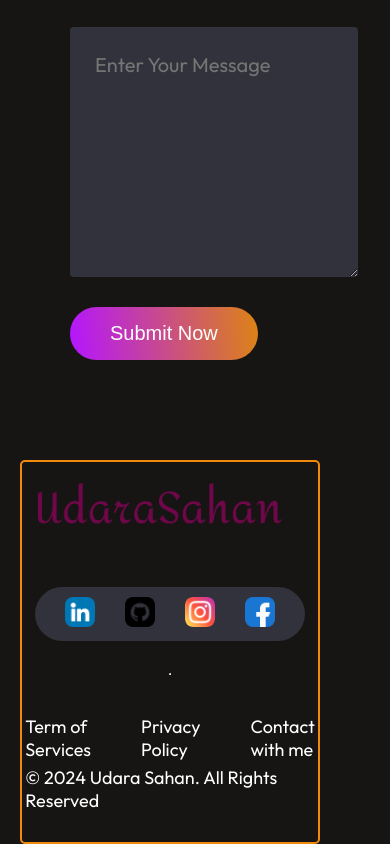
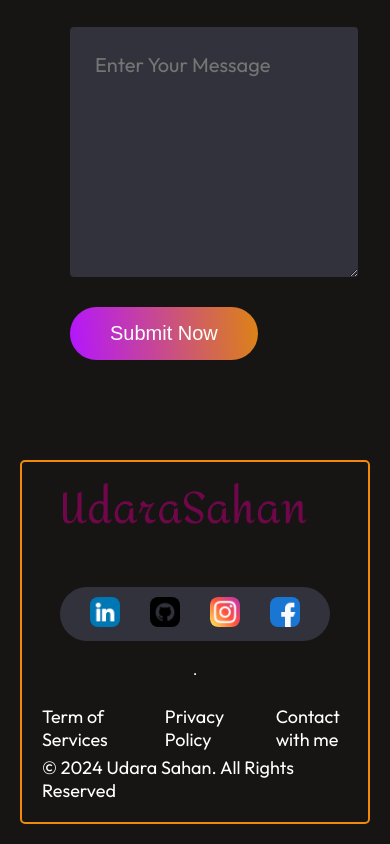
Before and after one commit to udarasahan/portfolio-website, a React (Vite) app: page / in a window 390 px wide. Shown: the part 7297-8141 px from the top of the page. Built offline with nearby package versions, Linux system fonts and the light colour scheme.

Commit message:
footer update 7

```diff
--- a/src/Componants/Footer/Footer.css
+++ b/src/Componants/Footer/Footer.css
@@ -72,7 +72,7 @@
     .footer {
         width: auto;
         align-items: center;
-        margin-left: 20px;
+        margin: 20px;
 
     }
     .footer-top {
@@ -83,7 +83,6 @@
     .footer-bottom {
         display: flex;
         flex-direction: column-reverse;
-        margin: 10px;
     }
     .footer-top-right {
 
```
